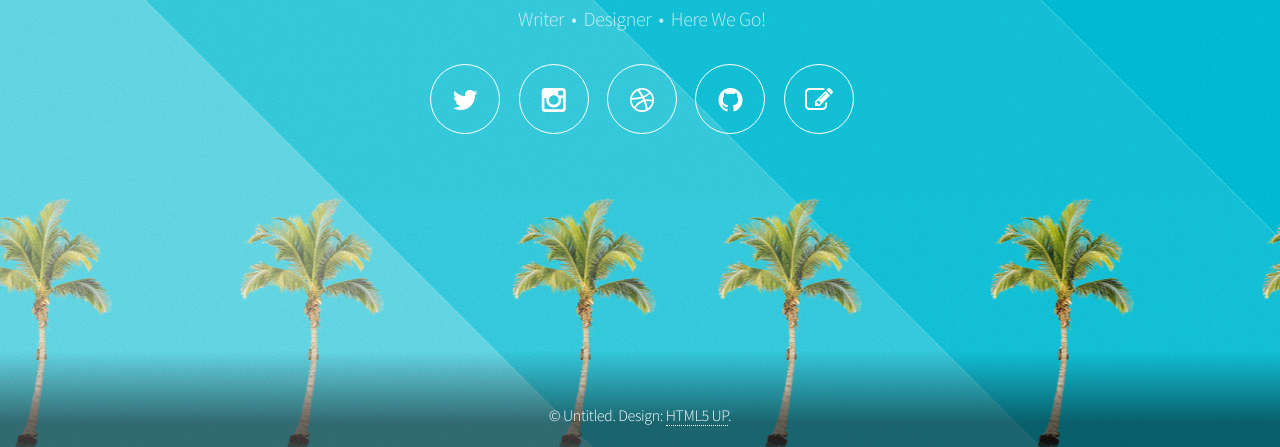
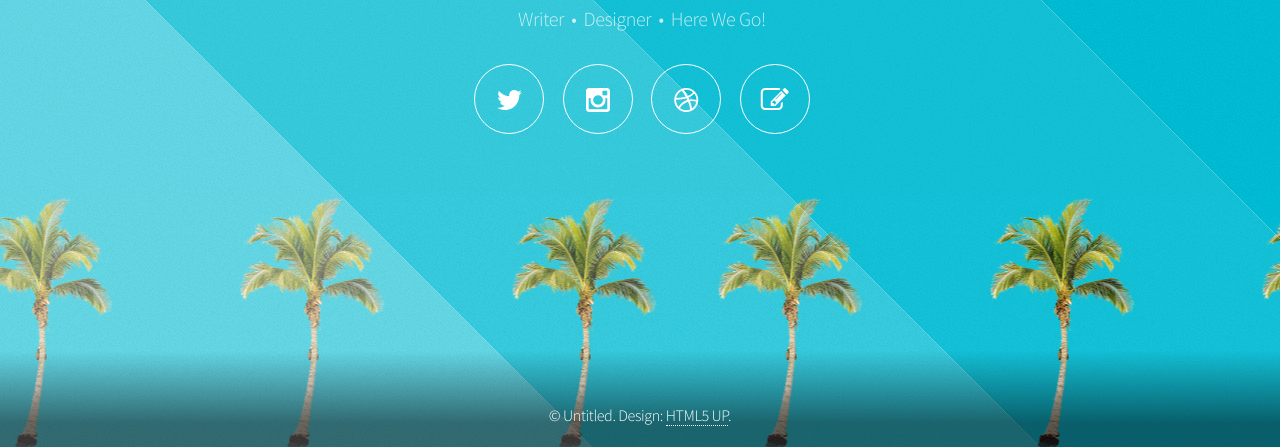
Before and after one commit to jfuentes7/jfuentes7.github.io, a plain HTML site: page index.html in a window 1280 px wide. Shown: the part 353-800 px from the top of the page. Drawn offline with Linux system fonts and the light colour scheme.

Commit message:
Four Social

```diff
--- a/index.html
+++ b/index.html
@@ -29,7 +29,6 @@
 								<li><a href="https://twitter.com/joeyfue" target="_blank" class="icon fa-twitter"><span class="label">Twitter</span></a></li>
 								<li><a href="https://instagram.com/fuenstagram/" target="_blank" class="icon fa-instagram"><span class="label">Facebook</span></a></li>
 								<li><a href="#" class="icon fa-dribbble"><span class="label">Dribbble</span></a></li>
-								<li><a href="#" class="icon fa-github"><span class="label">Github</span></a></li>
 								<li><a href="https://joefuentes.net" class="icon fa-pencil-square-o"><span class="label">Email</span></a></li>
 							</ul>
 						</nav>
```
